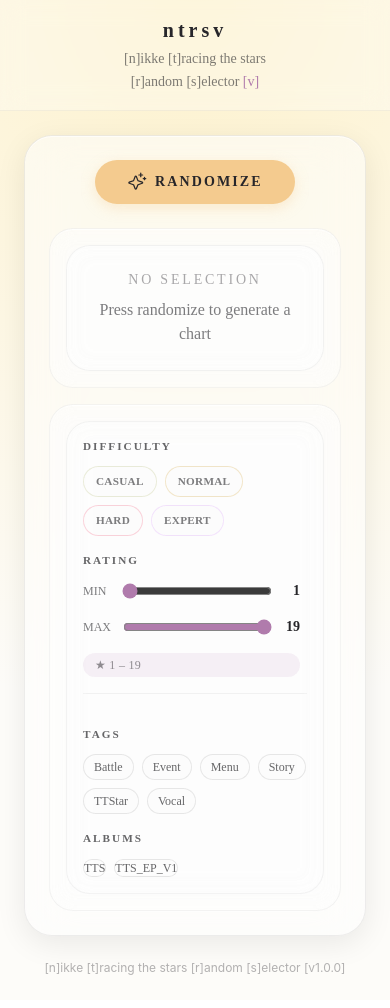
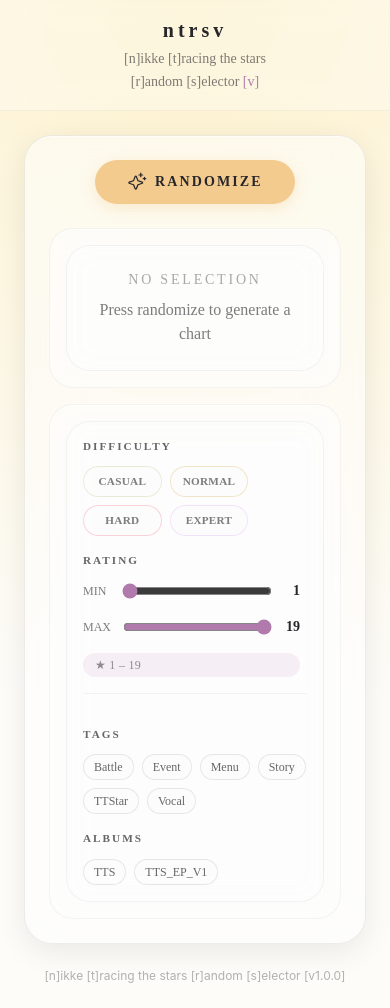
Before and after one commit to alvarodwi/ntrsv, a Vue app: page /#/ in a window 390 px wide. Built offline with nearby package versions, Linux system fonts and the light colour scheme; a web font is replaced by a local one.

Commit message:
fix: filter panel style on mobile ui

```diff
--- a/src/components/randomizer/FilterPanel.vue
+++ b/src/components/randomizer/FilterPanel.vue
@@ -61,7 +61,7 @@ const difficultyFilterClass = (diff: Difficulty) => {
   >
     <!-- Difficulty -->
     <FilterSection title="Difficulty">
-      <div class="flex flex-wrap gap-2">
+      <div class="grid grid-cols-2 md:grid-cols-4 gap-2">
         <button
           v-for="d in DifficultyList"
           :key="d"
@@ -143,7 +143,7 @@ const difficultyFilterClass = (diff: Difficulty) => {
           v-for="tag in allTags"
           :key="tag"
           @click="filter.toggleTag(tag)"
-          class="border-charcoal/10 text-charcoal/70 rounded-full border bg-white/40 px-2.5 py-1 text-xs text-[0.7rem] transition-all duration-150"
+          class="border-charcoal/10 text-charcoal/70 rounded-full border bg-white/40 px-2.5 py-1 sm:px-3 sm:py-1.5 text-xs text-[0.7rem] transition-all duration-150"
           :class="
             filter.tags.has(tag)
               ? 'border-gold bg-gold/20 text-charcoal'
@@ -162,7 +162,7 @@ const difficultyFilterClass = (diff: Difficulty) => {
           v-for="album in allAlbums"
           :key="album.code"
           @click="filter.toggleAlbum(album.code)"
-          class="border-charcoal/10 text-charcoal/70 rounded-full border bg-white/40 text-xs transition-all duration-150 sm:px-3 sm:py-1.5 sm:text-xs"
+          class="border-charcoal/10 text-charcoal/70 rounded-full border bg-white/40 px-2.5 py-1 text-xs transition-all duration-150 sm:px-3 sm:py-1.5 sm:text-xs"
           :class="
             filter.albums.has(album.code)
               ? 'border-purple/30 bg-purple/15 text-purple'
```
